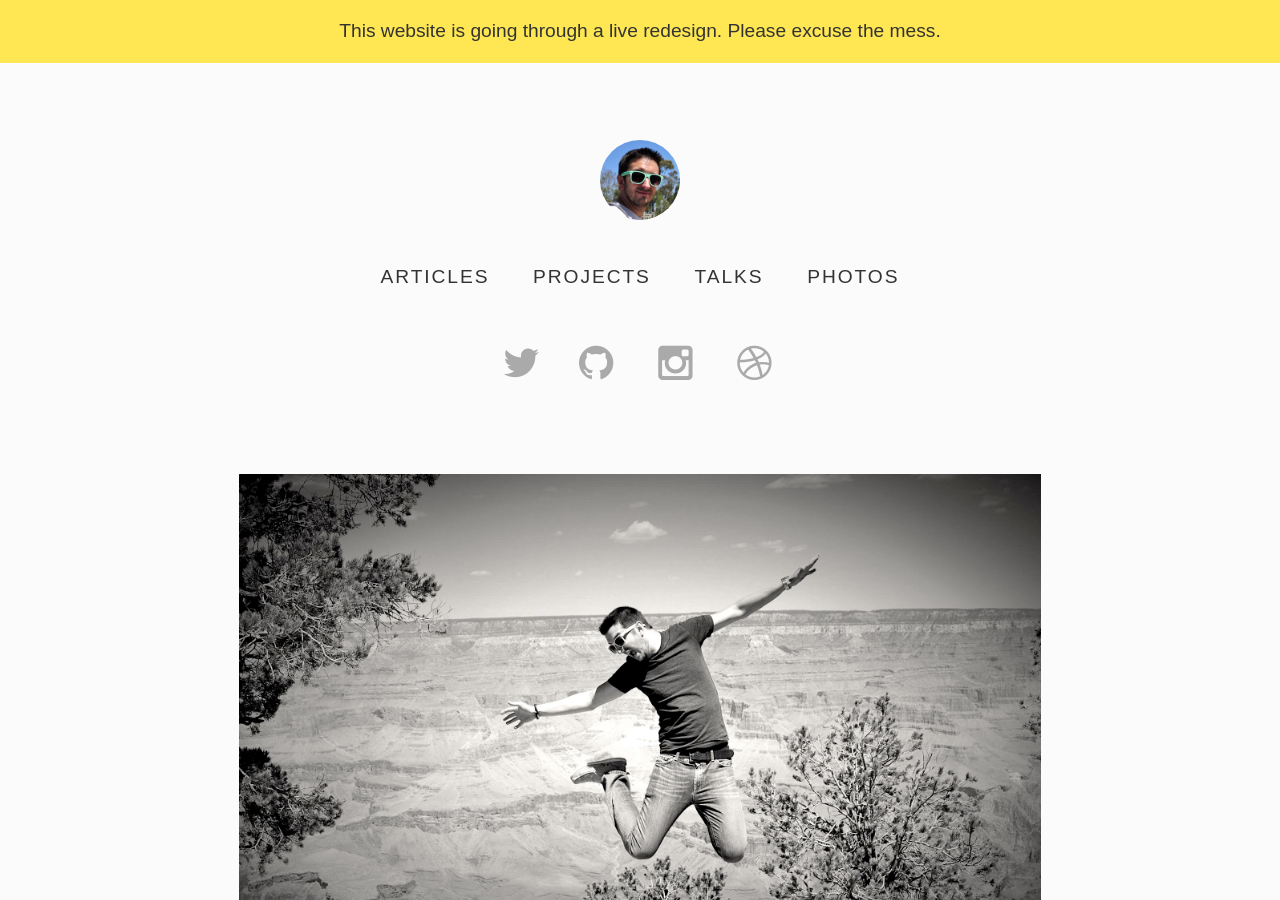
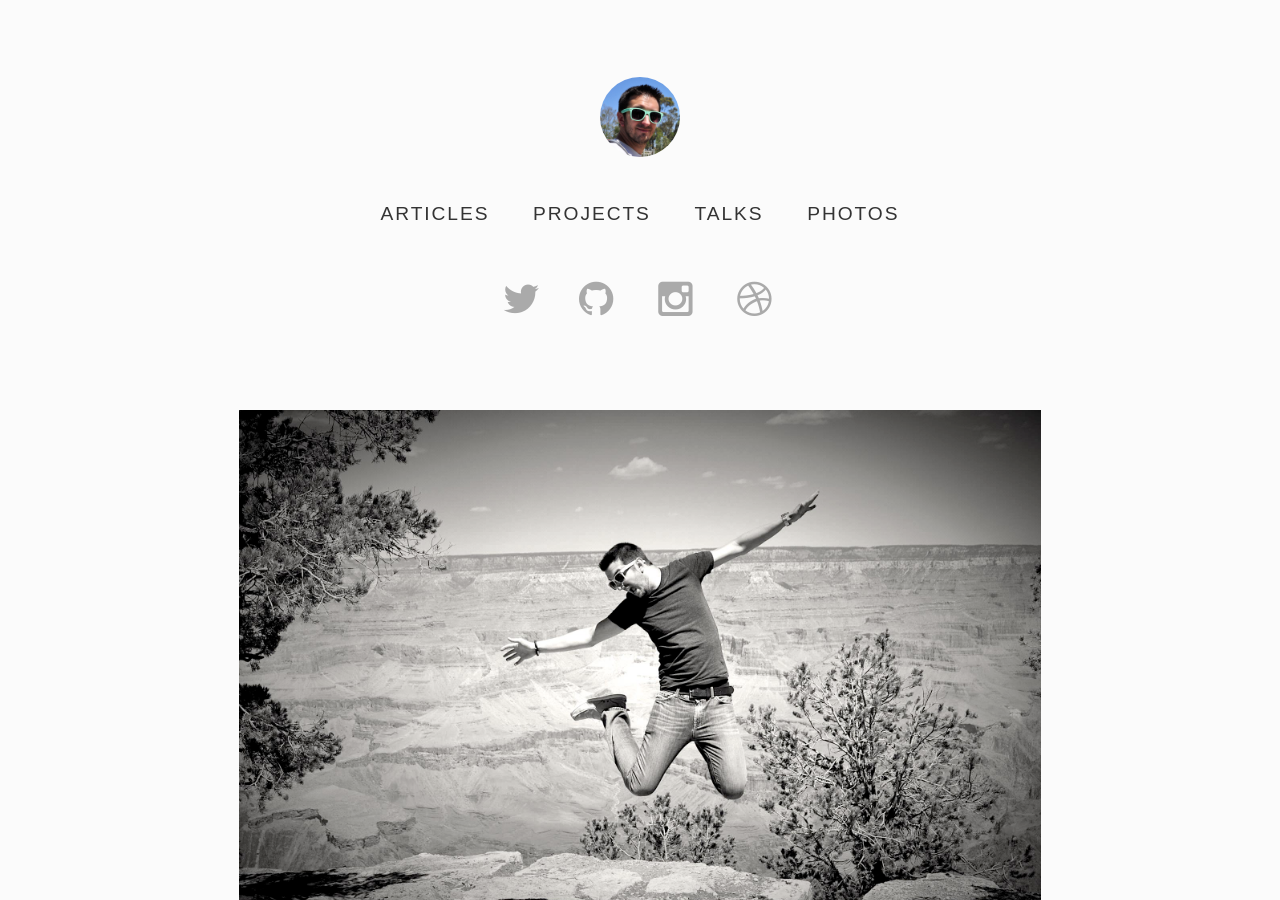
Before and after one commit to neogeek/neogeek.github.io, a Jekyll site: the page built from about.md, in a window 1280 px wide and 900 px high. Built offline with Jekyll 4.4.1, drawn with Linux system fonts in a browser that asks for light colours; Markdown is read by kramdown in place of the engine named in the settings.

Commit message:
Removed temp header.

```diff
--- a/_includes/header.html
+++ b/_includes/header.html
@@ -1,7 +1,3 @@
-<div class="warning" style="padding: 1em; text-align: center; background-color: #FEE752;">
-    <p>This website is going through a live redesign. Please excuse the mess.</p>
-</div>
-
 <header class="site-header">
 
     <div class="wrapper">
```
